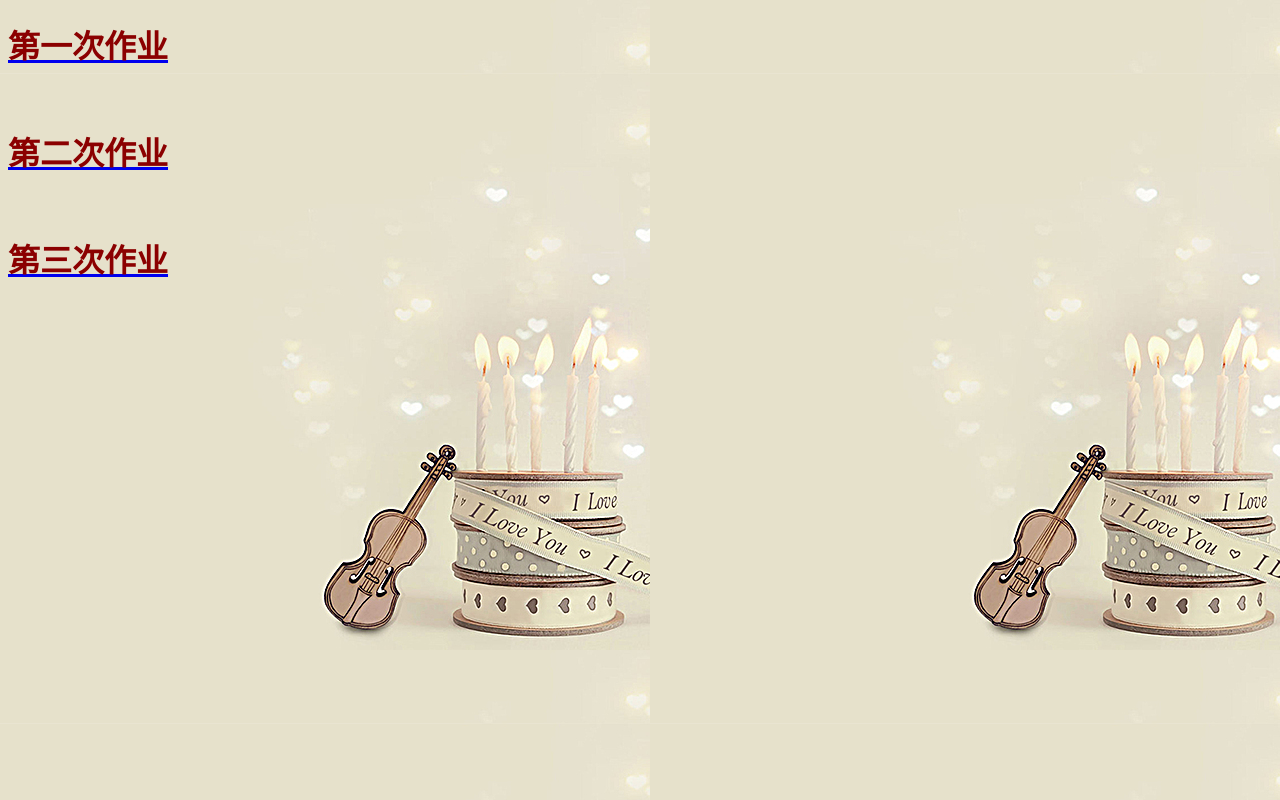
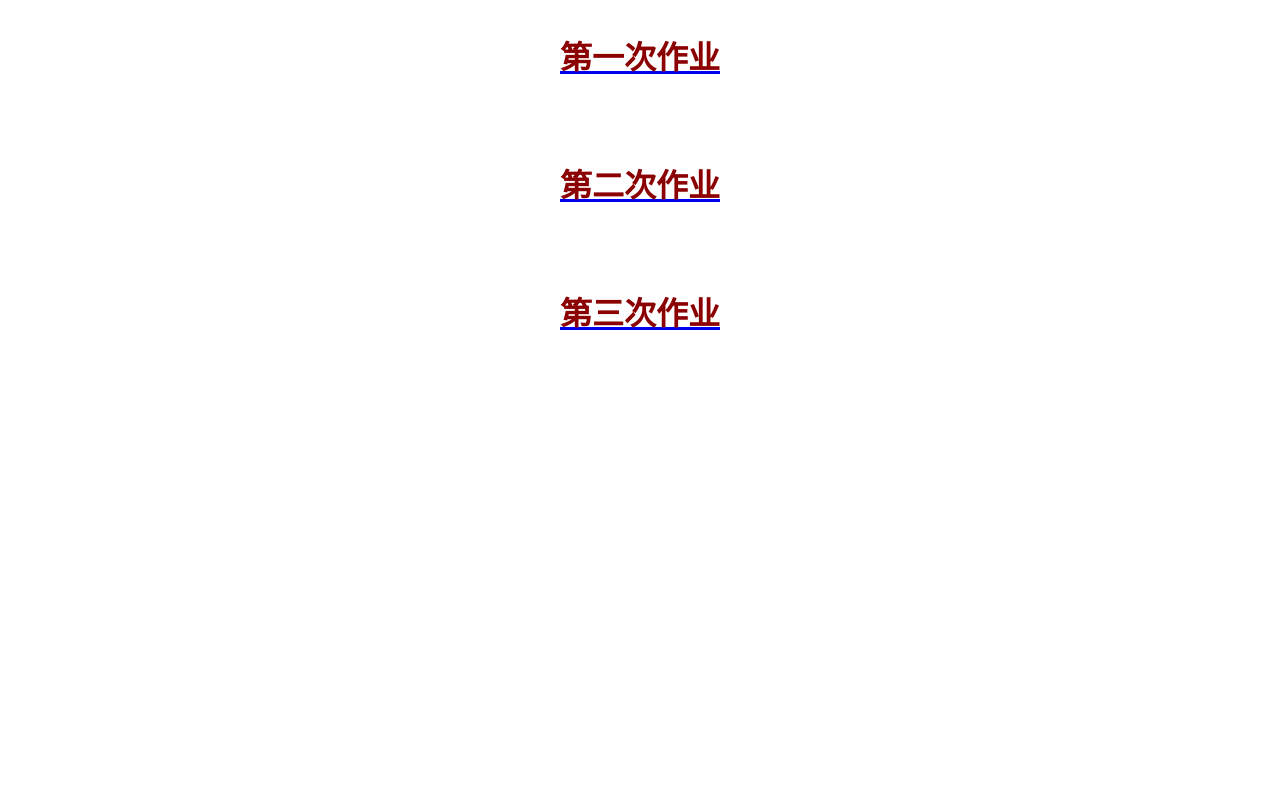
Before and after one commit to zym0711/zym0711.github.io, a plain HTML site: page zym/index.html in a window 1280 px wide. Drawn offline with Linux system fonts and the light colour scheme.

Commit message:
second change

```diff
--- a/zym/index.html
+++ b/zym/index.html
@@ -5,10 +5,10 @@
 		<title>我的作业</title>
 	</head>
 	<body background="img/eb1688f0f83b6ef84598dff63ac4b661_7557976b1816eec.jpg">
-		<h1><a href="http://127.0.0.1:8020/%E7%AC%AC%E4%B8%80%E6%AC%A1/index.html?__hbt=1570777391341"><font color="darkslategray"><font color="darkred">第一次作业</font></a></h1>
+		<h1><a href="http://127.0.0.1:8020/%E7%AC%AC%E4%B8%80%E6%AC%A1/index.html?__hbt=1570777391341"><font color="darkslategray"><font color="darkred"><p align="center">第一次作业</p></font></a></h1>
 	    <br />
-	    <h1><a href="http://127.0.0.1:8020/%E5%91%A8%E6%80%A1%E8%90%8C.4/index.html?__hbt=1570797876150"><font color="darkred">第二次作业</font></a></h1>
+	    <h1><a href="http://127.0.0.1:8020/%E5%91%A8%E6%80%A1%E8%90%8C.4/index.html?__hbt=1570797876150"><font color="darkred"><p align="center">第二次作业</p></font></a></h1>
 	    <br />
-	    <h1><a href="http://127.0.0.1:8020/%E5%86%9B%E8%AE%AD%E7%94%9F%E6%B4%BB/%E4%B8%BB%E9%A1%B5index.html?__hbt=1570798002649"><font color="darkred">第三次作业</font></a></h1>
+	    <h1><a href="http://127.0.0.1:8020/%E5%86%9B%E8%AE%AD%E7%94%9F%E6%B4%BB/%E4%B8%BB%E9%A1%B5index.html?__hbt=1570798002649"><font color="darkred"><p align="center">第三次作业</p></font></a></h1>
 	</body>
 </html>
```
Also changed, not shown: zym/img/eb1688f0f83b6ef84598dff63ac4b661_7557976b1816eec.jpg (deleted), 1 other file.
